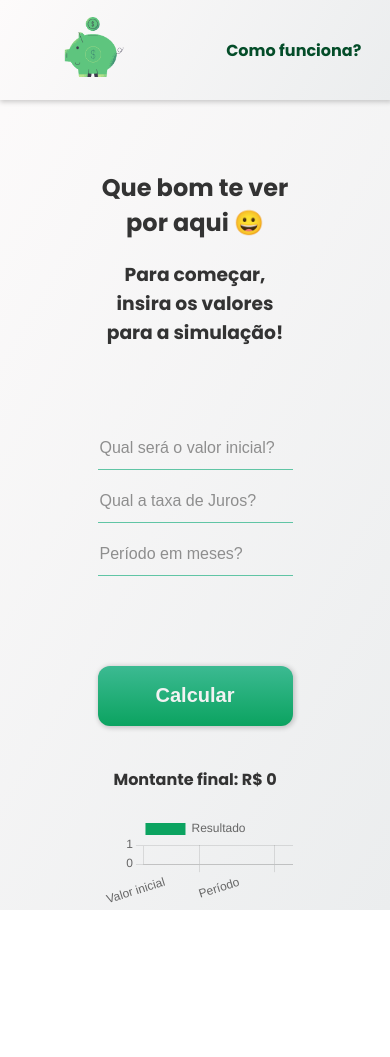
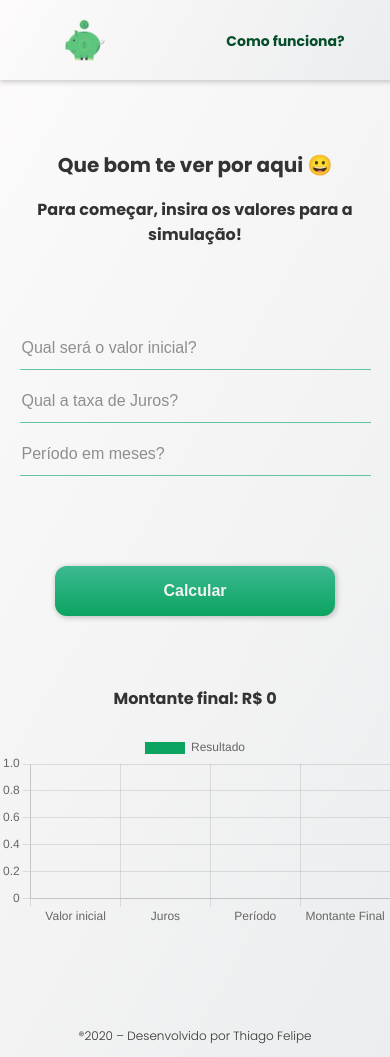
Before and after one commit to tfeliperibeiro/simulador-de-juros, a React (Create React App) app: page /simulation in a window 390 px wide. Before the commit the page ends 910 px from the top, so only its background shows below. Built offline with nearby package versions, Linux system fonts and the light colour scheme.

Commit message:
Iniciando responsividade

```diff
--- /dev/null
+++ b/src/components/Footer.jsx
@@ -0,0 +1,11 @@
+import React from 'react';
+
+import '../css/footer.css';
+
+export default function Footer() {
+  return (
+    <footer>
+      <p>®2020 – Desenvolvido por Thiago Felipe</p>
+    </footer>
+  );
+}
--- /dev/null
+++ b/src/css/footer.css
@@ -0,0 +1,5 @@
+footer {
+  text-align: center;
+  margin-top: 100px;
+  font-size: 12px;
+}
--- a/src/css/header.css
+++ b/src/css/header.css
@@ -1,4 +1,4 @@
-@import url('https://fonts.googleapis.com/css2?family=Poppins:wght@300;700&display=swap');
+@import url("https://fonts.googleapis.com/css2?family=Poppins:wght@300;700&display=swap");
 
 .container-logo {
   display: flex;
@@ -13,6 +13,7 @@
 .container-logo img {
   width: 150px;
   margin-right: 20px;
+  display: flex;
 }
 
 .container-logo h2 {
@@ -22,3 +23,19 @@
 .nav-links a {
   margin-right: 10px;
 }
+
+@media (max-width: 640px) {
+  .container-logo {
+    width: 100%;
+    height: 80px;
+    overflow: hidden;
+  }
+
+  .container-logo img {
+    width: 100px;
+  }
+
+  .nav-links a {
+    font-size: 14px;
+  }
+}
--- a/src/css/home.css
+++ b/src/css/home.css
@@ -43,3 +43,29 @@
 .link-about {
   font-size: 16px;
 }
+
+@media (max-width: 640px) {
+  .container-main {
+    width: 100%;
+    margin-top: 80px;
+  }
+  .text-initial {
+    font-size: 20px;
+    max-width: 100%;
+  }
+
+  .btn {
+    width: 100%;
+    height: 50px;
+    width: 80%;
+    font-size: 16px;
+  }
+
+  .text-footer {
+    font-size: 14px;
+  }
+  .img {
+    width: 100%;
+    margin: 0;
+  }
+}
--- a/src/css/simulation.css
+++ b/src/css/simulation.css
@@ -62,4 +62,24 @@
 
 .result {
   text-align: center;
+  margin-top: 50px;
 }
+
+@media(max-width: 640px){
+  .container-simulation {
+    max-width: 100%;
+  }
+
+  .container-simulation h2 {
+    font-size: 20px;
+  }
+
+  .container-simulation h3 {
+    font-size: 16px;
+  }
+
+  .container-input  {
+    max-width: 90%;
+  }
+
+}
--- a/src/pages/Simulation.jsx
+++ b/src/pages/Simulation.jsx
@@ -1,6 +1,7 @@
 import React, { useState } from 'react';
 
 import { Bar } from 'react-chartjs-2';
+import Footer from '../components/Footer';
 import '../css/simulation.css';
 
 function ValueRegister() {
@@ -19,6 +20,7 @@ function ValueRegister() {
   };
 
   return (
+    <>
       <main className="container-simulation">
         <h2>Que bom te ver por aqui &#128512; </h2>
         <h3>Para começar, insira os valores para a simulação!</h3>
@@ -69,7 +71,9 @@ function ValueRegister() {
             />
           </div>
         </div>
+        <Footer />
       </main>
+    </>
   );
 }
 
```
Lines whose indentation alone changed are shown as unchanged.
